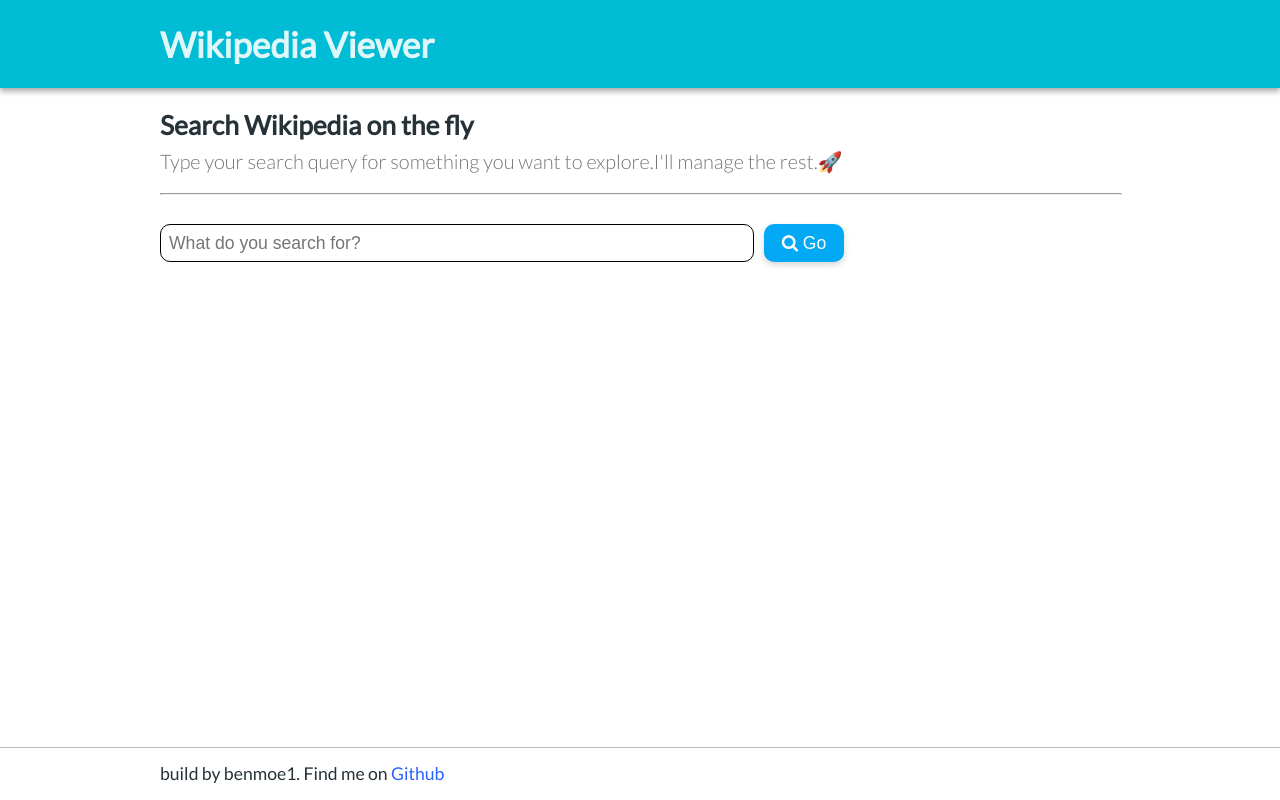
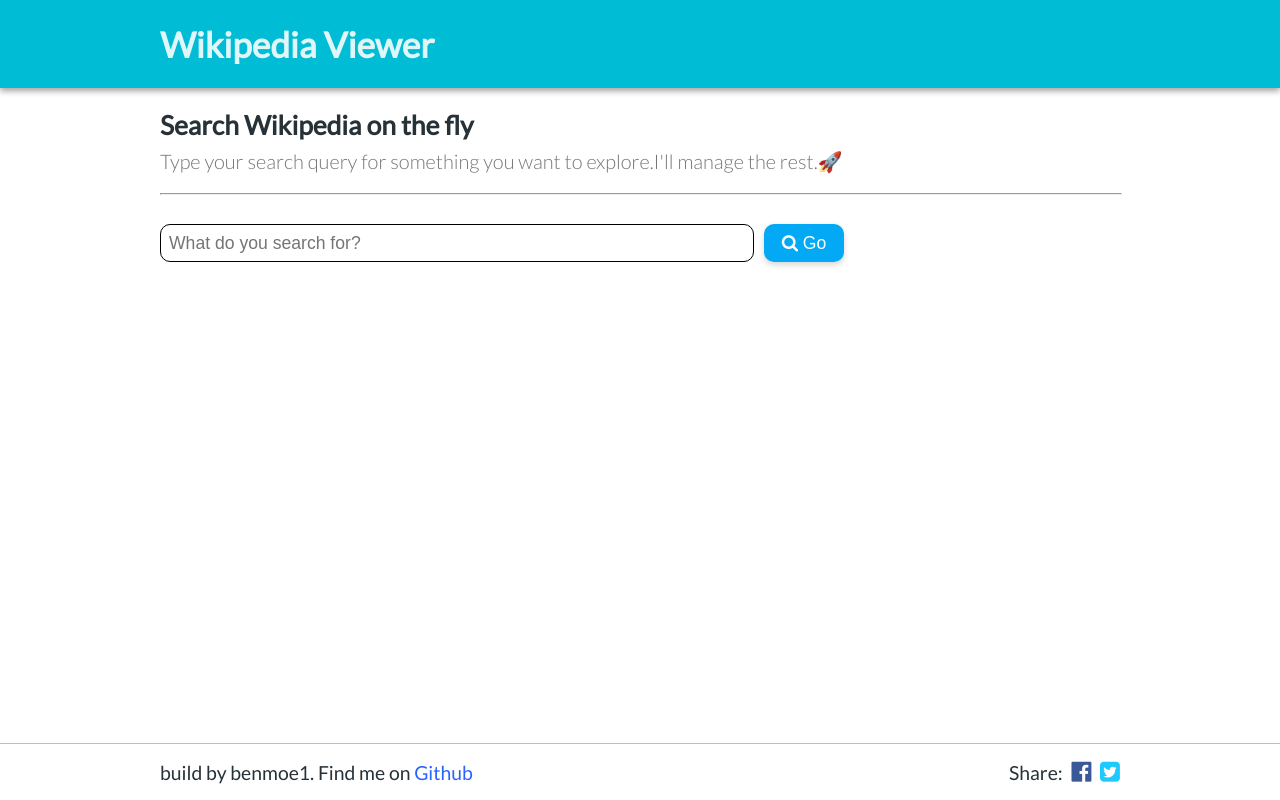
Before and after one commit to benmoe1/WikipediaViewer, a website: page src/dev.html in a window 1280 px wide. Drawn offline with Linux system fonts and the light colour scheme.

Commit message:
added share buttons to footer and aligned the footer content

```diff
--- a/src/dev.html
+++ b/src/dev.html
@@ -36,8 +36,18 @@
     </div>
   </main>
   <footer>
-    <div class="container"> build by benmoe1. Find me on
-      <a href="https://github.com/benmoe1">Github</a>
+    <div class="container">
+      <span>build by benmoe1. Find me on
+        <a href="https://github.com/benmoe1">Github</a>
+      </span>
+      <span>Share:
+        <a href="https://www.facebook.com/sharer/sharer.php?u=https%3A//wiewer.surge.sh">
+          <i class="fa fa-facebook-official" aria-hidden="true"></i>
+        </a>
+        <a href="https://twitter.com/home?status=Look%20at%20this%20awesome%20Wikipedia%20Viewer%3A%20https%3A//wiewer.surge.sh">
+          <i class="fa fa-twitter-square" aria-hidden="true"></i>
+        </a>
+      </span>
     </div>
   </footer>
   <script src="js/app.js"></script>
--- a/src/scss/style.scss
+++ b/src/scss/style.scss
@@ -54,10 +54,27 @@
   -ms-flex: 1;
   flex: 1;
 }
-footer {
+footer{
+  font-size: 110%;
   border-top: 1px solid $divider;
   padding: 1rem 0;
-
+.container {
+  @include flexCol;
+  @media (min-width: 500px) {
+    flex-direction: row;
+    align-items: flex-end;
+    justify-content: space-between;
+  }
+}
+.fa-facebook-official {
+  color: #3B5998;
+  font-size: 120%;
+  margin: 0 5px;
+}
+.fa-twitter-square {
+  color: #1dcaff;
+  font-size: 120%;
+}
 }
 header {
   background: $primary;
```
Also changed, not shown: src/css/style.css.
